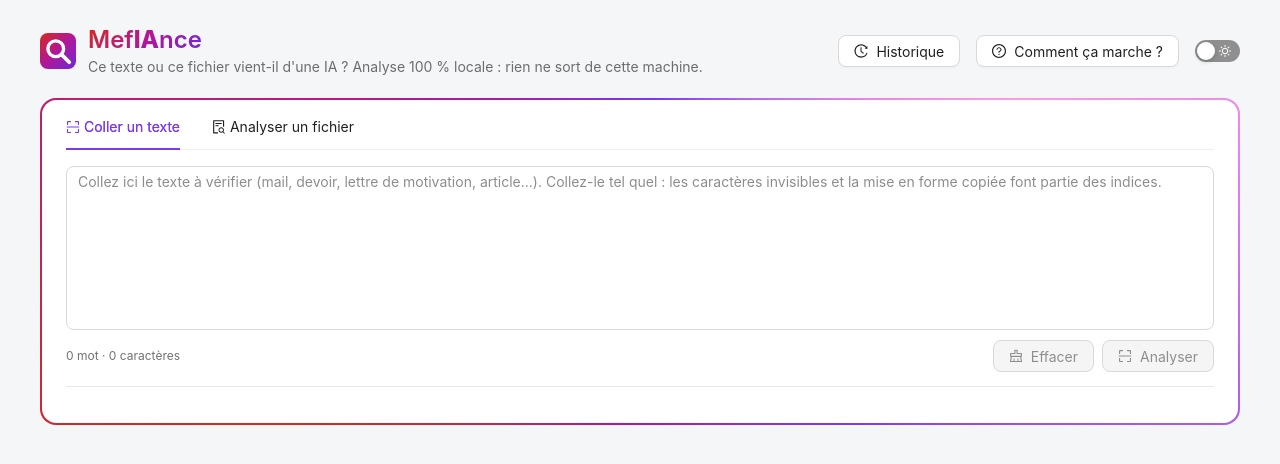
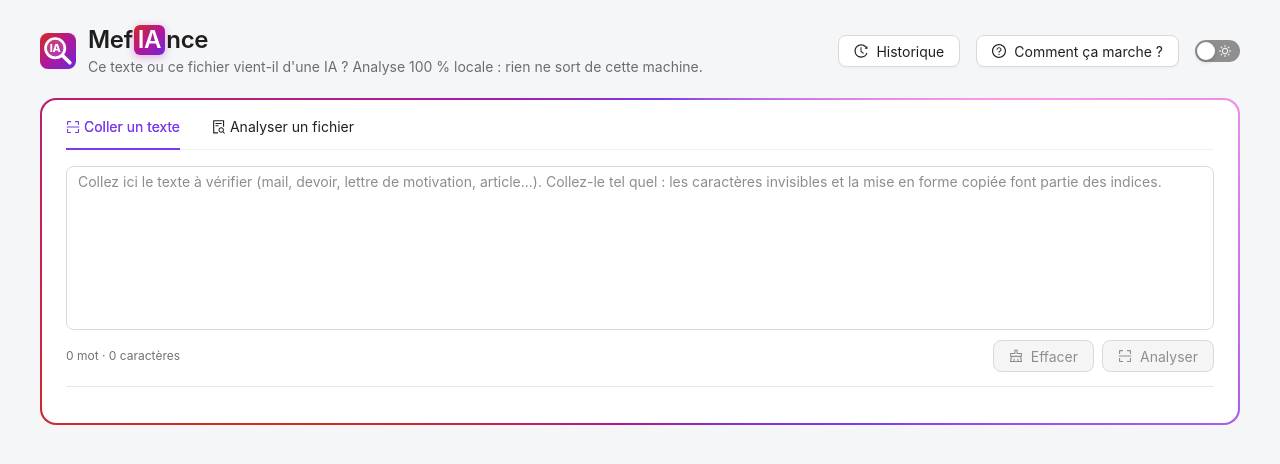
Before and after one commit to SonicDarkSly/AiDetector, a React (Vite) app in the folder client/: page / in a window 1280 px wide. Shown: the top 464 px of the page. Built offline with nearby package versions, Linux system fonts and the light colour scheme; no server answers.

Commit message:
Logo et nom avec IA mis en avant, ecran de chargement pendant l'analyse

```diff
--- a/client/src/App.tsx
+++ b/client/src/App.tsx
@@ -14,13 +14,15 @@
 } from 'antd';
 import { HistoryOutlined, MoonOutlined, QuestionCircleOutlined, SunOutlined } from '@ant-design/icons';
 import frFR from 'antd/locale/fr_FR';
-import { IA_GRADIENT, PRIMARY } from './constants';
+import { PRIMARY } from './constants';
 import { useAnalysis } from './hooks/useAnalysis';
 import { useHistory } from './hooks/useHistory';
 import { InputPanel } from './components/InputPanel';
 import { ReportView } from './components/ReportView';
 import { HistoryDrawer } from './components/HistoryDrawer';
 import { HelpModal } from './components/HelpModal';
+import { Logo, Wordmark } from './components/Logo';
+import { AnalysisOverlay } from './components/AnalysisOverlay';
 
 const { Title, Text } = Typography;
 
@@ -68,37 +70,10 @@
       <div style={{ maxWidth: 1200, margin: '0 auto', padding: '24px 16px 64px' }}>
         <Flex justify="space-between" align="center" wrap gap={12} style={{ marginBottom: 20 }}>
           <Flex align="center" gap={12}>
-            <svg
-              width="36"
-              height="36"
-              viewBox="0 0 32 32"
-              aria-label="MefIAnce"
-              style={{ flex: '0 0 auto' }}
-            >
-              <defs>
-                <linearGradient id="logo-g" x1="0" y1="0" x2="1" y2="1">
-                  <stop offset="0" stopColor="#d52b1e" />
-                  <stop offset=".5" stopColor="#b0179a" />
-                  <stop offset="1" stopColor="#6d28d9" />
-                </linearGradient>
-              </defs>
-              <rect width="32" height="32" rx="7" fill="url(#logo-g)" />
-              <circle cx="14" cy="14" r="7" fill="none" stroke="#fff" strokeWidth="3" />
-              <path d="M19 19l7 7" stroke="#fff" strokeWidth="3.4" strokeLinecap="round" />
-            </svg>
+            <Logo />
             <div>
-              <Title
-                level={3}
-                style={{
-                  margin: 0,
-                  background: IA_GRADIENT,
-                  WebkitBackgroundClip: 'text',
-                  WebkitTextFillColor: 'transparent',
-                  backgroundClip: 'text',
-                  display: 'inline-block',
-                }}
-              >
-                Mef<span style={{ fontWeight: 800 }}>IA</span>nce
+              <Title level={3} style={{ margin: 0 }}>
+                <Wordmark />
               </Title>
               <Text type="secondary" style={{ display: 'block' }}>
                 Ce texte ou ce fichier vient-il d'une IA ? Analyse 100 % locale : rien ne sort de cette
@@ -158,6 +133,7 @@
         onOpen={(id) => void analysis.open(id)}
       />
       <HelpModal open={helpOpen} onClose={() => setHelpOpen(false)} />
+      <AnalysisOverlay open={analysis.loading} dark={dark} />
     </ConfigProvider>
   );
 }
--- /dev/null
+++ b/client/src/components/AnalysisOverlay.tsx
@@ -0,0 +1,40 @@
+import { useEffect, useState } from 'react';
+import { Typography } from 'antd';
+import { Logo } from './Logo';
+
+const { Text } = Typography;
+
+const STEPS = [
+  'Lecture du contenu',
+  'Recherche des traces techniques',
+  'Mesure de la prévisibilité du texte',
+  'Calcul du verdict',
+];
+
+export function AnalysisOverlay({ open, dark }: { open: boolean; dark: boolean }) {
+  const [step, setStep] = useState(0);
+
+  useEffect(() => {
+    if (!open) return;
+    setStep(0);
+    const timer = setInterval(() => setStep((s) => Math.min(s + 1, STEPS.length - 1)), 900);
+    return () => clearInterval(timer);
+  }, [open]);
+
+  if (!open) return null;
+  return (
+    <div className={`analysis-overlay ${dark ? 'dark' : ''}`} role="status" aria-live="polite">
+      <div className="analysis-box">
+        <div className="analysis-ring">
+          <Logo size={44} />
+        </div>
+        <Text strong style={{ fontSize: 15 }}>
+          Analyse en cours…
+        </Text>
+        <Text type="secondary" style={{ fontSize: 12 }}>
+          {STEPS[step]}
+        </Text>
+      </div>
+    </div>
+  );
+}
--- /dev/null
+++ b/client/src/components/Logo.tsx
@@ -0,0 +1,36 @@
+export function Logo({ size = 36 }: { size?: number }) {
+  return (
+    <svg width={size} height={size} viewBox="0 0 32 32" aria-label="MefIAnce" style={{ flex: '0 0 auto' }}>
+      <defs>
+        <linearGradient id="logo-g" x1="0" y1="0" x2="1" y2="1">
+          <stop offset="0" stopColor="#d52b1e" />
+          <stop offset=".5" stopColor="#b0179a" />
+          <stop offset="1" stopColor="#6d28d9" />
+        </linearGradient>
+      </defs>
+      <rect width="32" height="32" rx="7" fill="url(#logo-g)" />
+      <circle cx="13.5" cy="13.5" r="8.6" fill="rgba(255,255,255,0.14)" stroke="#fff" strokeWidth="2.4" />
+      <text
+        x="13.5"
+        y="16.9"
+        textAnchor="middle"
+        fontSize="9.6"
+        fontWeight="800"
+        fill="#fff"
+        fontFamily="-apple-system, BlinkMacSystemFont, 'Segoe UI', Roboto, sans-serif"
+        letterSpacing="-0.3"
+      >
+        IA
+      </text>
+      <path d="M20.2 20.2l6.3 6.3" stroke="#fff" strokeWidth="3.2" strokeLinecap="round" />
+    </svg>
+  );
+}
+
+export function Wordmark() {
+  return (
+    <span className="wordmark">
+      Mef<span className="wordmark-ia">IA</span>nce
+    </span>
+  );
+}
--- a/client/src/index.css
+++ b/client/src/index.css
@@ -175,3 +175,80 @@
   padding-top: 12px;
   border-top: 1px solid rgba(127, 127, 127, 0.18);
 }
+
+.wordmark {
+  letter-spacing: -0.3px;
+}
+.wordmark-ia {
+  display: inline-block;
+  margin: 0 1px;
+  padding: 0 4px;
+  border-radius: 6px;
+  color: #fff;
+  background: linear-gradient(135deg, #d52b1e 0%, #b0179a 52%, #6d28d9 100%);
+  box-shadow: 0 2px 8px rgba(176, 23, 154, 0.35);
+  line-height: 1.25;
+}
+
+.analysis-overlay {
+  position: fixed;
+  inset: 0;
+  z-index: 2000;
+  display: flex;
+  align-items: center;
+  justify-content: center;
+  background: rgba(245, 246, 248, 0.6);
+  backdrop-filter: blur(4px);
+  animation: overlayIn 0.15s ease-out;
+}
+.analysis-overlay.dark {
+  background: rgba(10, 10, 10, 0.6);
+}
+.analysis-box {
+  display: flex;
+  flex-direction: column;
+  align-items: center;
+  gap: 6px;
+  padding: 28px 40px;
+  border-radius: 16px;
+  background: rgba(255, 255, 255, 0.92);
+  box-shadow: 0 12px 40px rgba(0, 0, 0, 0.18);
+  min-width: 280px;
+}
+.analysis-overlay.dark .analysis-box {
+  background: rgba(38, 38, 42, 0.95);
+  box-shadow: 0 12px 40px rgba(0, 0, 0, 0.5);
+}
+.analysis-ring {
+  position: relative;
+  width: 72px;
+  height: 72px;
+  margin-bottom: 8px;
+  display: flex;
+  align-items: center;
+  justify-content: center;
+}
+.analysis-ring::before {
+  content: '';
+  position: absolute;
+  inset: 0;
+  border-radius: 50%;
+  padding: 3px;
+  background: conic-gradient(from 0deg, #d52b1e, #b0179a, #6d28d9, transparent 75%);
+  -webkit-mask:
+    linear-gradient(#000 0 0) content-box,
+    linear-gradient(#000 0 0);
+  -webkit-mask-composite: xor;
+  mask-composite: exclude;
+  animation: ringSpin 0.9s linear infinite;
+}
+@keyframes ringSpin {
+  to {
+    transform: rotate(360deg);
+  }
+}
+@keyframes overlayIn {
+  from {
+    opacity: 0;
+  }
+}
```
Also changed, not shown: client/index.html (+1 -1 lines).
